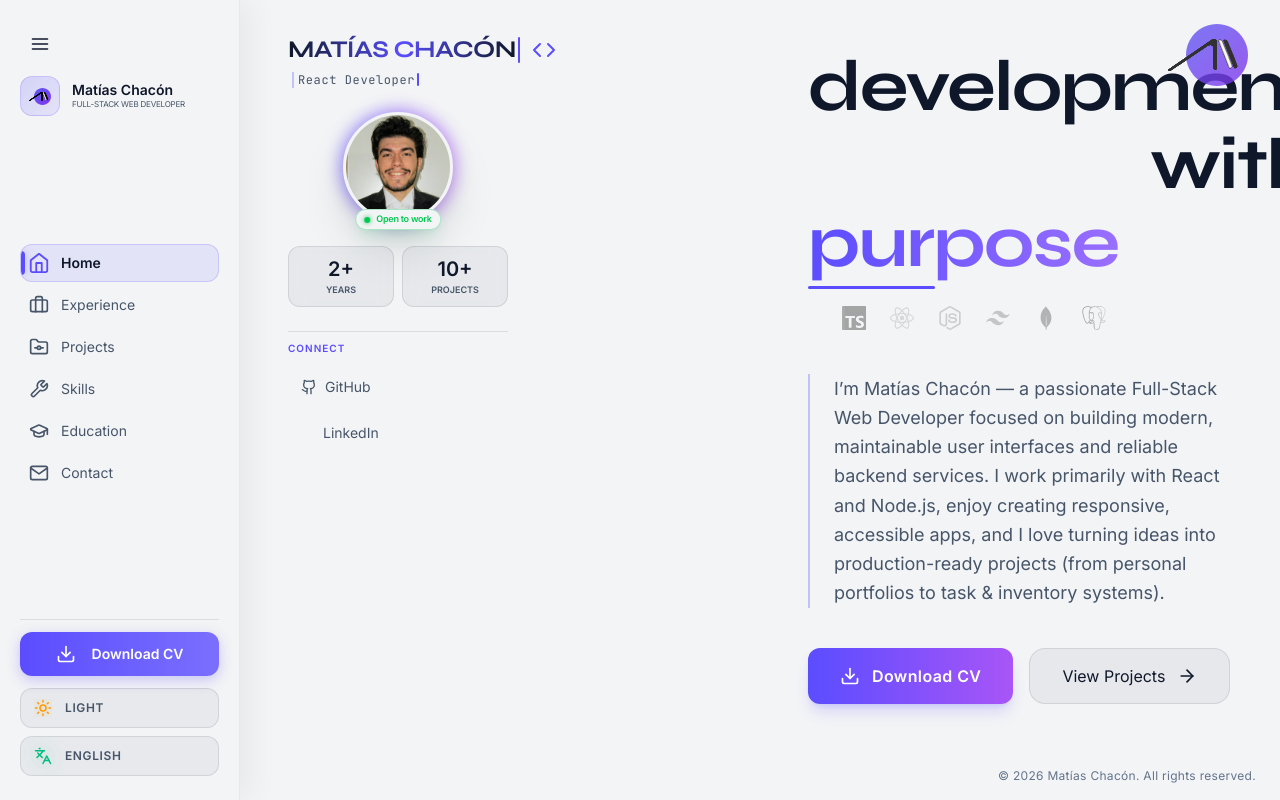
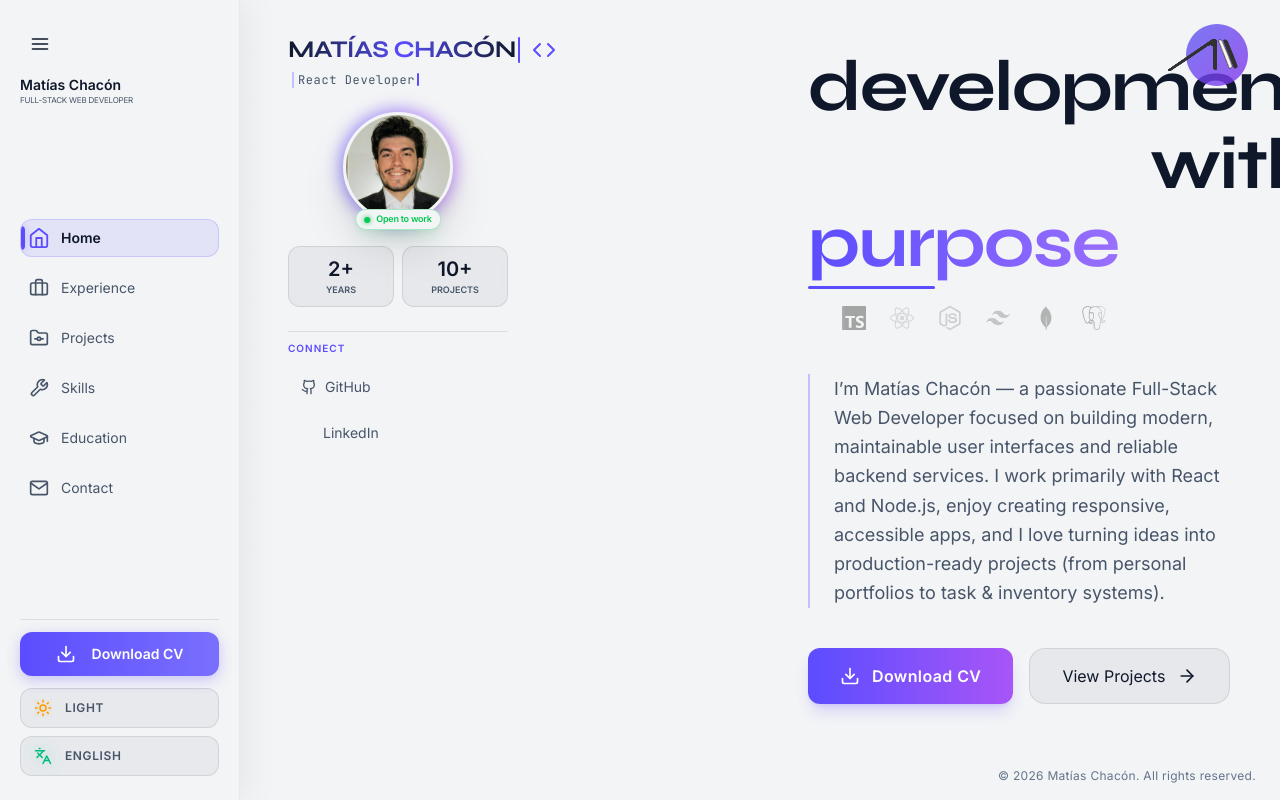
Before and after one commit to Maty910/portfolio, a React (Vite) app: page / in a window 1280 px wide. Built offline with nearby package versions, Linux system fonts and the light colour scheme; some icons are missing; a web font is replaced by a local one.

Commit message:
chore: improve styles

```diff
--- a/src/components/Navbar.tsx
+++ b/src/components/Navbar.tsx
@@ -81,7 +81,6 @@ export const Navbar: React.FC<HeaderProps> = ({
   useEffect(() => { setMounted(true); }, []);
   useEffect(() => { try { localStorage.setItem('sidebarExpanded', JSON.stringify(expanded)) } catch {} }, [expanded])
 
-  // ✅ OPTIMIZACIÓN: useRef para valores actuales sin causar re-renders
   const themeRef = useRef(theme);
   const expandedRef = useRef(expanded);
 
@@ -90,7 +89,6 @@ export const Navbar: React.FC<HeaderProps> = ({
     expandedRef.current = expanded;
   }, [theme, expanded]);
 
-  // ✅ FIX: Definir scrollToSection ANTES del useEffect que lo usa
   const scrollToSection = (sectionId: Section) => {
     const section = document.getElementById(sectionId);
     if (section) {
@@ -109,12 +107,11 @@ export const Navbar: React.FC<HeaderProps> = ({
       if (e.key === '6') scrollToSection('contact')
       if (e.key.toLowerCase() === 'm') setExpanded((v) => !v)
       if (e.key.toLowerCase() === 'l') toggleLanguage()
-      // ✅ FIX: Usar ref para evitar dependency en theme
       if (e.key.toLowerCase() === 't') setTheme(themeRef.current === 'dark' ? 'light' : 'dark')
     }
     window.addEventListener('keydown', handler)
     return () => window.removeEventListener('keydown', handler)
-  }, [scrollToSection, setExpanded, toggleLanguage, setTheme]) // ✅ Deps estables
+  }, [scrollToSection, setExpanded, toggleLanguage, setTheme])
 
 
   const nav = [
@@ -166,15 +163,7 @@ export const Navbar: React.FC<HeaderProps> = ({
           </button>
 
           <div className={`flex items-center gap-3 overflow-hidden whitespace-nowrap transition-all duration-[800ms] ${expanded ? 'w-full' : 'w-10'}`}>
-            <div className={`relative flex items-center justify-center shrink-0 p-2 rounded-xl bg-gradient-to-br from-primary/20 to-primary/10 border border-primary/20 transition-all duration-[800ms] ${expanded ? 'w-10 h-10' : 'w-10 h-10 hover:scale-110'}`}>
-              <img
-                src="/Logo Mati.svg"
-                alt={t('alt.logo')}
-                className="w-full h-full object-contain"
-                fetchPriority="high"
-                decoding="async"
-              />
-            </div>
+
             <div className={`flex flex-col justify-center transition-all duration-[800ms] ${expanded ? 'opacity-100 translate-x-0' : 'opacity-0 -translate-x-4 pointer-events-none'}`}>
               <span className="font-bold text-text-primary text-sm leading-tight">{t('header.displayName')}</span>
               <span className="text-[8px] text-text-secondary uppercase tracking-tight">{t('header.name')}</span>
@@ -183,7 +172,7 @@ export const Navbar: React.FC<HeaderProps> = ({
         </div>
 
         <nav className="flex-1 flex items-center w-full max-[880px]:h-full">
-          <ul className="w-full list-none p-0 m-0 flex flex-col gap-1 max-[880px]:flex-row max-[880px]:justify-between max-[880px]:items-center max-[880px]:w-full max-[880px]:h-full">
+          <ul className="w-full list-none p-0 m-0 flex flex-col gap-3 max-[880px]:flex-row max-[880px]:justify-between max-[880px]:items-center max-[880px]:w-full max-[880px]:h-full">
             {nav.map(({ id, label, Icon }) => {
               const isActive = activeSection === id;
               return (
```
